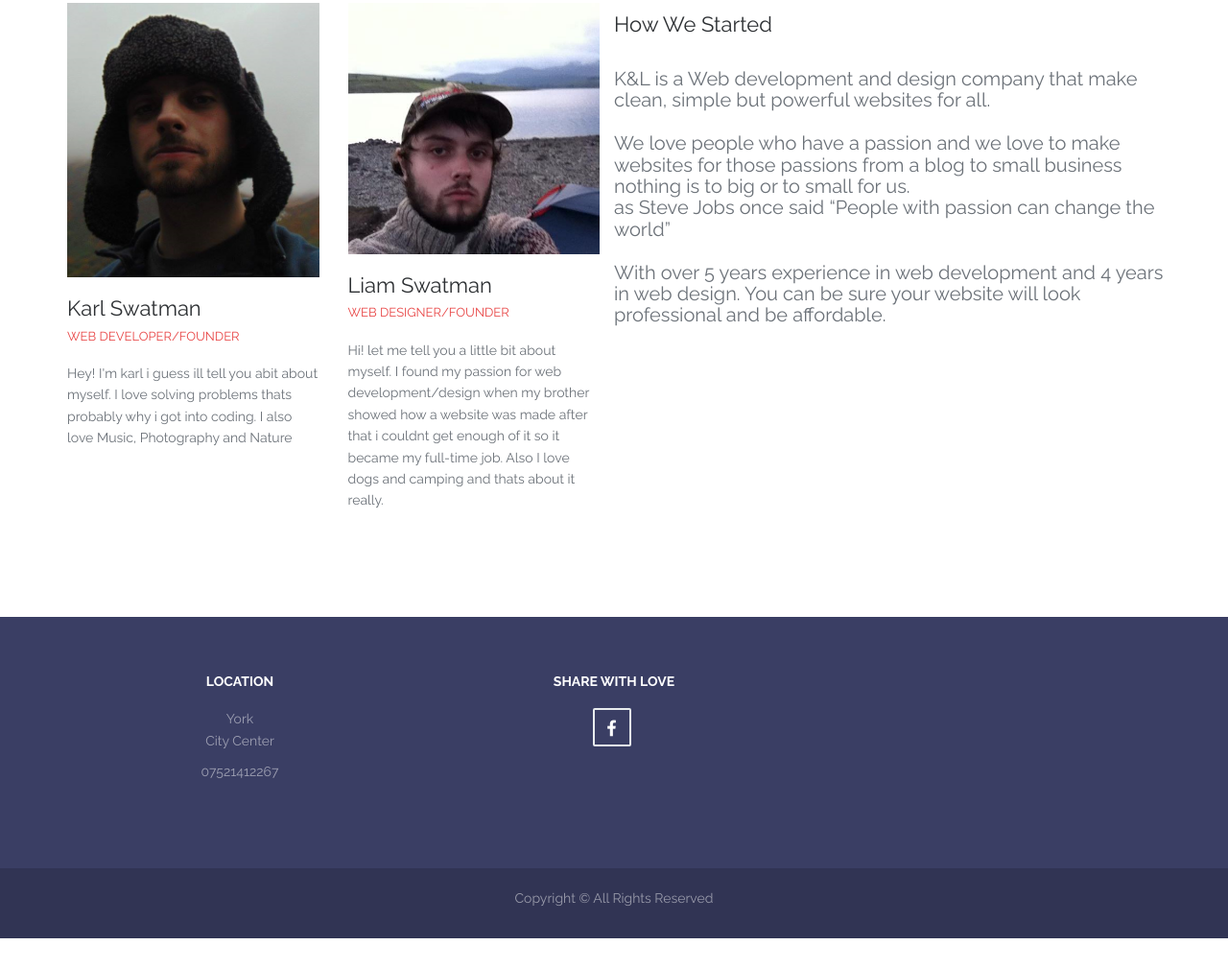
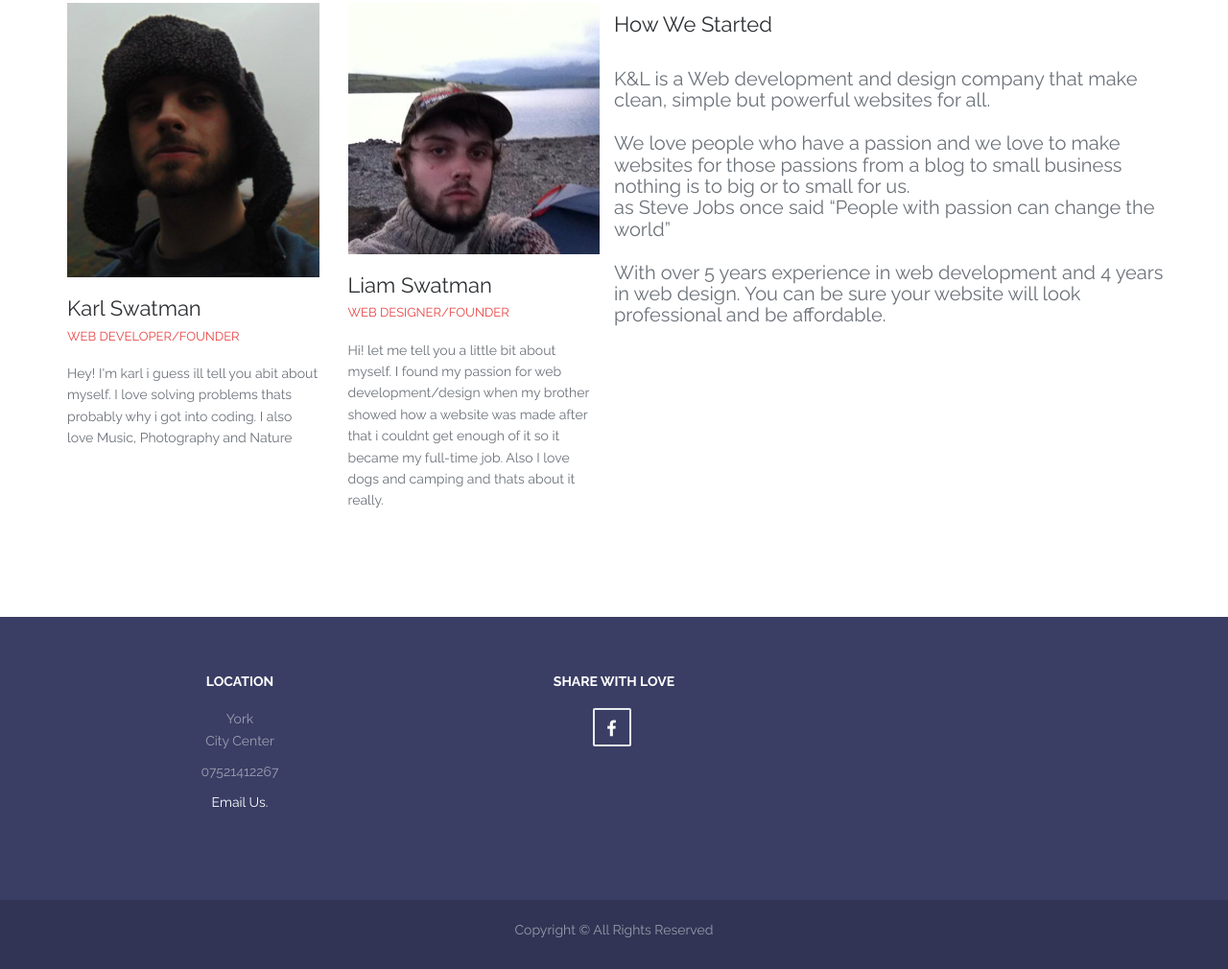
Before and after one commit to KLDDYork/KLDDYork.github.io, a plain HTML site: page index.html in a window 1280 px wide. Shown: the part 1991-3001 px from the top of the page at 96% size. Before the commit the page ends 2969 px from the top, so only its background shows below. Drawn offline with nearby package versions, Linux system fonts and the light colour scheme; files whose address does not match are found by name.

Commit message:
Update index.html

```diff
--- a/index.html
+++ b/index.html
@@ -238,7 +238,7 @@
                         <h5>Location</h5>
                         <p>York<br>City Center</p>
 			    <p>07521412267</p>
-			   <p><a href="mailto:Karl.swatman@Gmail.com"></a></p>
+			 <p><a href="mailto:Karl.swatman@Gmail.com">Email Us.</a></p>
 			</div>
                     <div class="footer-col col-md-4">
                         <h5>Share with Love</h5>
```
